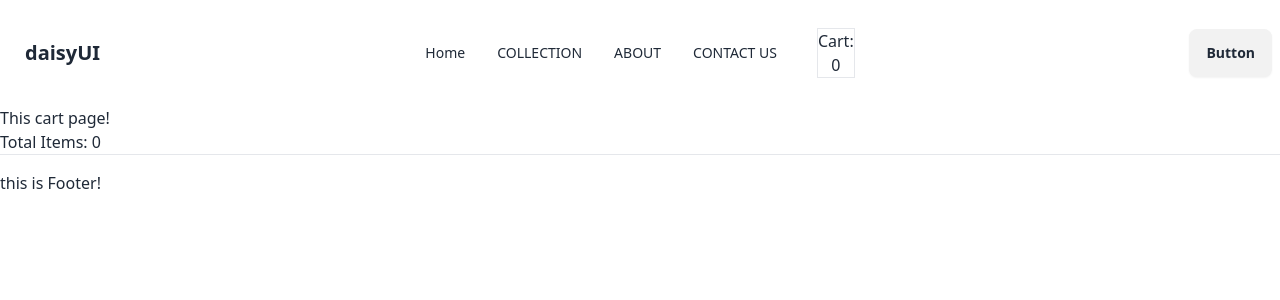
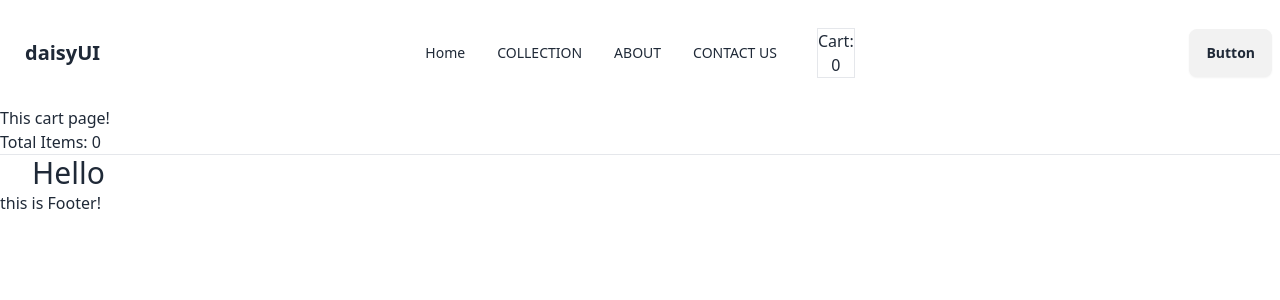
Before and after one commit to mdgsaruar710344/exercise-filter-search, a React (Vite) app: page /cart in a window 1280 px wide. Shown: the top 300 px of the page. Built offline with nearby package versions, Linux system fonts and the light colour scheme.

Commit message:
fixed total cart quantity update after deleting an item

```diff
--- a/src/Pages/Cart.jsx
+++ b/src/Pages/Cart.jsx
@@ -1,12 +1,16 @@
-import { useContext, useState } from "react";
+import { useContext, useEffect, useState } from "react";
 import { ShopContext } from "../context/ShopProvider";
 import CartItem from "../components/CartItem";
 
 
 const Cart = () => {
- const {cart,cartQuantity}= useContext(ShopContext)
+  const { cart, cartQuantity } = useContext(ShopContext)
 
- const [showCart, setShowCart]=useState([])
+  const [showCart, setShowCart] = useState([])
+
+  useEffect(() => {
+    console.log('Quantity in Navbar is:', cartQuantity)
+  }, [cartQuantity])
 
   return (
     <div>
@@ -14,9 +18,15 @@ const Cart = () => {
       <br></br>
       Total Items: {cartQuantity}
       <hr></hr>
-      <div className="m-4 border-red-600">
-      {cart&& cart.map((item,index)=>  <CartItem key={index} item={item}></CartItem> )}
+      <div className="flex flex-row ">
+        <div className="m-4 w-3/2 border-red-600">
+          {cart && cart.map((item, index) => <CartItem key={index} item={item}></CartItem>)}
+        </div>
+        <div className="text-3xl">
+          Hello
+        </div>
       </div>
+
 
     </div>
   );
--- a/src/components/CartItem.jsx
+++ b/src/components/CartItem.jsx
@@ -3,11 +3,26 @@ import { ShopContext } from "../context/ShopProvider";
 
 
 const CartItem = ({ item }) => {
-  const { products, cart, setCart, setCartQuantity } = useContext(ShopContext)
+  const { products, cart, setCart, setCartQuantity,cartQuantity,totalCartPrice,setTotalCartPrice } = useContext(ShopContext)
   const { ID, Size, Quantity } = item;
   const [matchedCartItem, setMatchedCartItem] = useState()
   const [itemTotalPrice, setItemTotalPrice] = useState(0)
-  const [inputValue,setInputValue]=useState()
+   const [inputValue,setInputValue]=useState()
+
+
+   useEffect(() => {
+    // Sync `inputValue` with the Quantity in `cart` when it changes
+    setInputValue(Quantity);
+  }, [Quantity]);
+
+ useEffect(()=>{
+const total=totalCartPrice+itemTotalPrice;
+setTotalCartPrice(total);
+ },[itemTotalPrice])
+
+  useEffect(()=>{
+    console.log('Total Cart price :',totalCartPrice)
+  },[totalCartPrice])
 
 
   useEffect(() => {
@@ -32,6 +47,9 @@ const CartItem = ({ item }) => {
       const totalitemprice = Quantity * matchedCartItem.price;
       console.log(totalitemprice);
       setItemTotalPrice(totalitemprice);
+
+
+
     }
 
   }, [cart,matchedCartItem])
@@ -47,6 +65,7 @@ const CartItem = ({ item }) => {
       console.log(QuantityUpdatedcart);
 
       setCart(QuantityUpdatedcart);
+      setInputValue(newquantity);
     }
 
 
@@ -55,28 +74,56 @@ const CartItem = ({ item }) => {
   const handleDeleteItem=()=>{
     const deleteUpdatedCart=cart.filter(item=> !(item.ID == ID && item.Size == Size));
     console.log(deleteUpdatedCart);
-    setCart(deleteUpdatedCart);
+    setCart([...deleteUpdatedCart]);
+
+    if (deleteUpdatedCart.length === 0) {
+      setCartQuantity(0); // Explicitly set total quantity to 0
+    }
+   // setInputValue(Quantity);
   }
 
-  const handleInputValue=(e)=>{
-    if(e.target.value===''|| e.target.value<1){
-        setInputValue(1)
-    }
-    else{
-      setInputValue(e.target.value);
-    }
-  }
+  // const handleInputValue=(e)=>{
+  //   if(e.target.value===''|| e.target.value<1){
+  //       setInputValue(1)
+  //   }
+  //   else{
+  //     setInputValue(e.target.value);
+  //   }
+  // }
 
   useEffect(() => {
-    let newTotalvalue = 0;
 
-    for (const item of cart) {
-      newTotalvalue = newTotalvalue + item.Quantity;
-    }
 
-    setCartQuantity(newTotalvalue);
+      if (cart.length === 0) {
+        setCartQuantity(0); // Reset cart quantity explicitly
+        console.log('i have been checked')
+      } else {
+        const totalQuantity = cart.reduce((sum, item) => sum + item.Quantity, 0);
+        setCartQuantity(totalQuantity);
+        console.log('shit!  me too')
+      }
 
-  }, [cart,handleDeleteItem])
+//     let newTotalvalue = 0;
+// console.log('The cart in useeffect is:',cart);
+//     for (const item of cart) {
+//       newTotalvalue = newTotalvalue + item.Quantity;
+//     }
+// if(cart.length===0){
+// setCartQuantity(0);
+// console.log('i have been checked')
+// }
+// else{
+//   setCartQuantity(newTotalvalue);
+//   console.log('shit! i me too')
+// }
+
+
+  }, [cart])
+
+
+  useEffect(()=>{
+    console.log('cart quantity is:',cartQuantity)
+  },[cartQuantity])
 
   return (
     <div className="m-4 border-red-600 border-2 flex flex-row">
@@ -95,7 +142,7 @@ const CartItem = ({ item }) => {
         </div>
         <div> price: {matchedCartItem.price}</div>
         Update Quantity:
-        <input onChange={handleUpdateQuantity} onInput={handleInputValue} value={inputValue} name="updatedquantity" type="number" defaultValue={Quantity} min={1} />
+        <input onChange={handleUpdateQuantity}  name="updatedquantity"  value={inputValue} type="number"  min={1} />
 
        <div>
         <button onClick={handleDeleteItem} className="btn btn-warning">Delete</button>
--- a/src/context/ShopProvider.jsx
+++ b/src/context/ShopProvider.jsx
@@ -7,6 +7,7 @@ const ShopProvider = ({children}) => {
   const [products, setProducts] = useState([]);
   const [cart,setCart]=useState([]);
   const [cartQuantity,setCartQuantity]=useState(0);
+  const [totalCartPrice,setTotalCartPrice]=useState(0)
 
 
   useEffect(() => {
@@ -25,7 +26,7 @@ const ShopProvider = ({children}) => {
     console.log(cart);
   },[cart])
 
-const shopinfo={products,cart,setCart,cartQuantity,setCartQuantity}
+const shopinfo={products,cart,setCart,cartQuantity,setCartQuantity,totalCartPrice,setTotalCartPrice}
 
 
   return (
```
